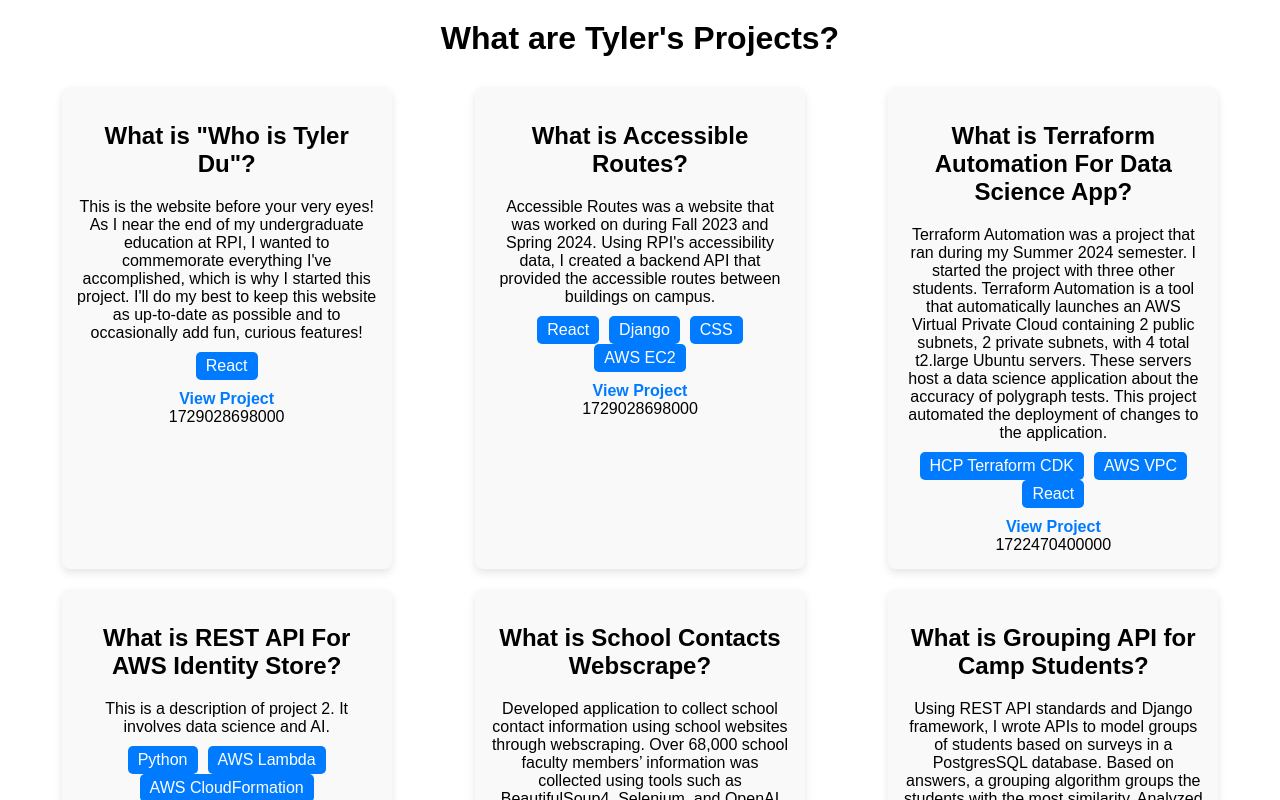
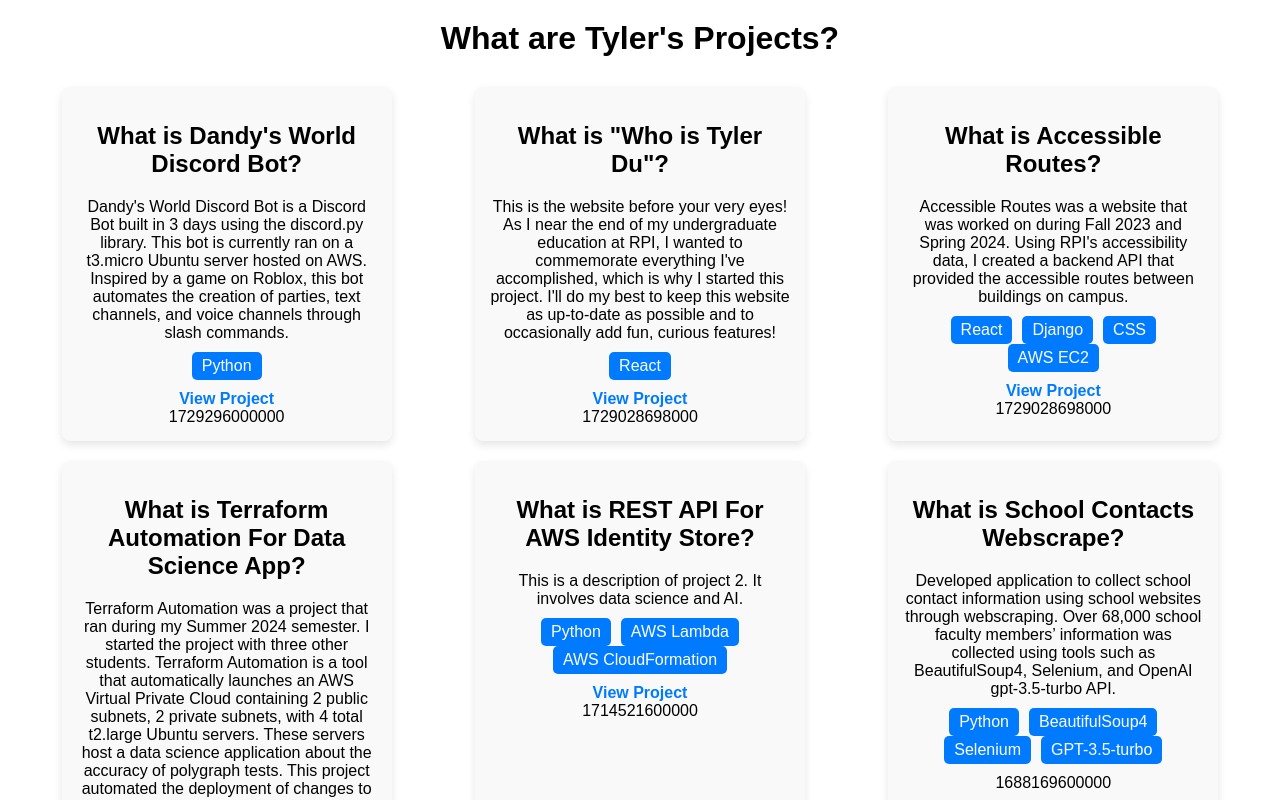
Before and after one commit to Vicguin65/Portfolio-Website, a React (Create React App) app in the folder portfolio-website/: page /projects in a window 1280 px wide. Shown: the top 800 px of the page. Built offline with nearby package versions, Linux system fonts and the light colour scheme.

Commit message:
added Dandy Project

```diff
--- a/portfolio-website/src/components/projects.js
+++ b/portfolio-website/src/components/projects.js
@@ -11,6 +11,17 @@ const projects = [
     codeLink: "https://github.com/Vicguin65/Portfolio-Website",
     startDate: new Date(2024, 8),
     endDate: new Date(),
+  },
+  {
+    title: "Dandy's World Discord Bot",
+    description:
+      "Dandy's World Discord Bot is a Discord Bot built in 3 days using the discord.py library. " +
+      "This bot is currently ran on a t3.micro Ubuntu server hosted on AWS. " +
+      "Inspired by a game on Roblox, this bot automates the creation of parties, text channels, and voice channels through slash commands.",
+    technologies: ["Python"],
+    codeLink: "https://github.com/Vicguin65/Dandy-World-Discord-Bot",
+    startDate: new Date(2024, 9, 16),
+    endDate: new Date(2024, 9, 19),
   },
   {
     title: "Accessible Routes",
```
